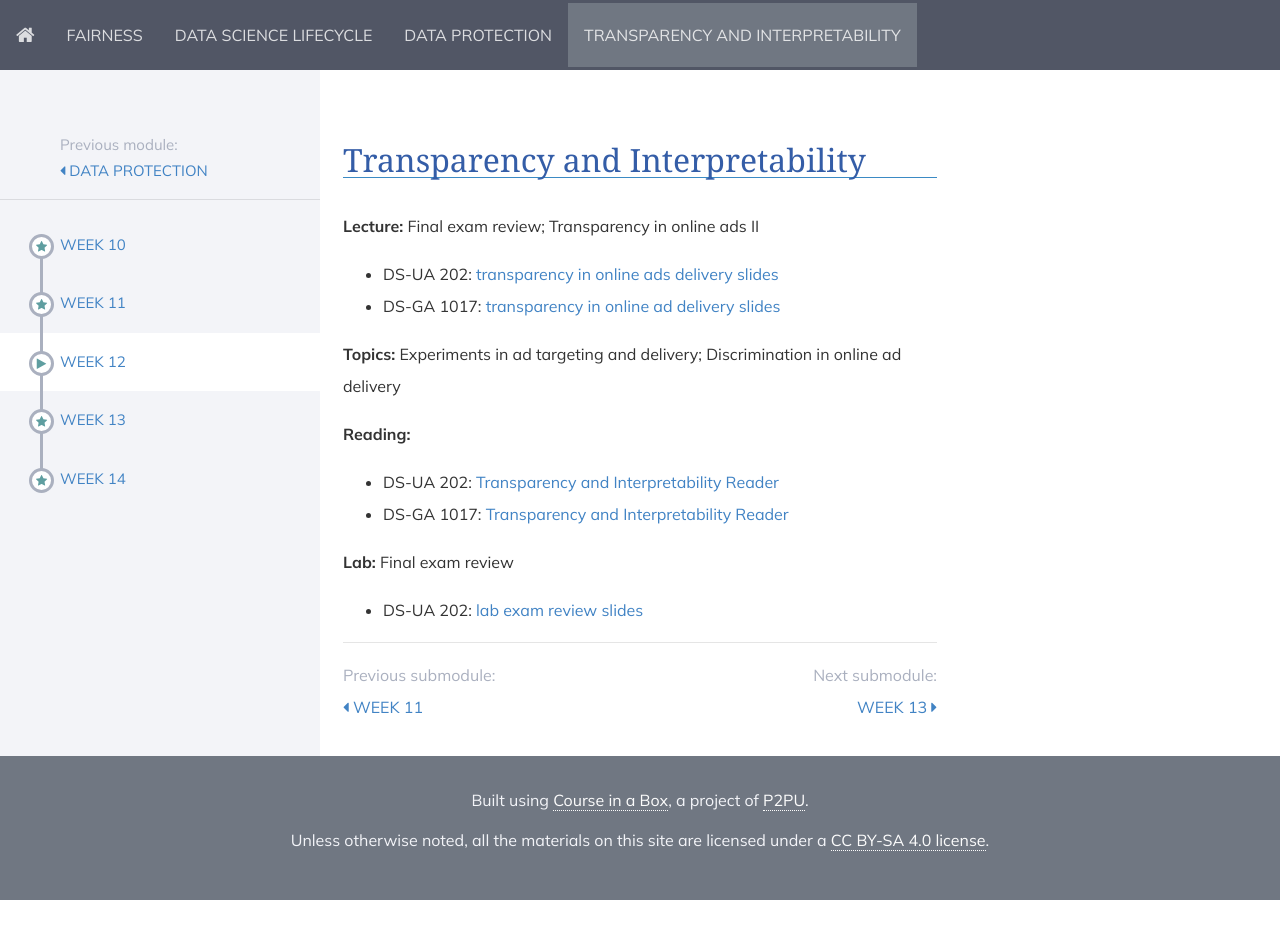
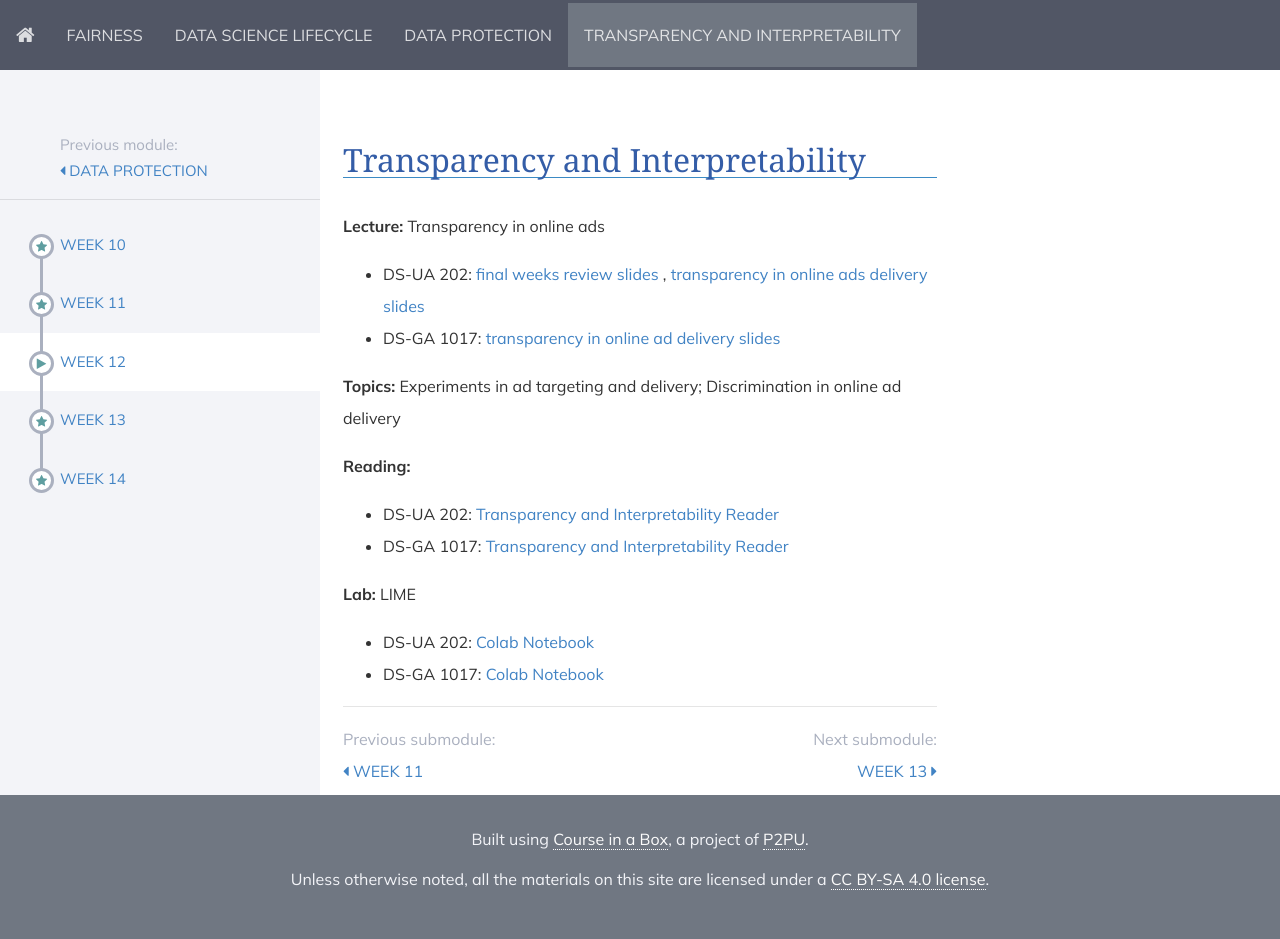
Before and after one commit to DataResponsibly/rds24, a Jekyll site: the page built from modules/transparency_and_interpretability/_posts/2000-01-03-week12.md, in a window 1280 px wide. Built offline with Jekyll 4.4.1, drawn with Linux system fonts in a browser that asks for light colours; nearby versions of some CDN libraries; before the commit the page ends 900 px from its top, so only the background shows below that.

Commit message:
Update 2000-01-03-week12.md

```diff
--- a/modules/transparency_and_interpretability/_posts/2000-01-03-week12.md
+++ b/modules/transparency_and_interpretability/_posts/2000-01-03-week12.md
@@ -4,9 +4,11 @@ title: Week 12
 
 ## Transparency and Interpretability
 
-**Lecture:** Final exam review; Transparency in online ads II
+**Lecture:** Transparency in online ads
 
-* DS-UA 202: [transparency in online ads delivery slides]()
+* DS-UA 202: [final weeks review slides]()
+<!-- (../../../assets/11_final_weeks_202.pdf) -->
+, [transparency in online ads delivery slides]()
 <!-- (../../../assets/12_transparency_ads.pdf) -->
 * DS-GA 1017: [transparency in online ad delivery slides]()
 <!-- (../../../assets/12_transparency_ads.pdf) -->
@@ -20,7 +22,9 @@ title: Week 12
 * DS-GA 1017: [Transparency and Interpretability Reader]()
 <!-- (../../../assets/transparency_reader.pdf) -->
 
-**Lab:** Final exam review
+**Lab:** LIME
 
-* DS-UA 202: [lab exam review slides]()
-<!-- (../../../assets/lab_12_review.pdf) -->
+* DS-UA 202: [Colab Notebook]()
+<!-- (https://colab.research.google.com/drive/1iFknQx341nMZ63dnrBwwIoeIR_n0UOrR?usp=sharing) -->
+* DS-GA 1017: [Colab Notebook]()
+<!-- (https://colab.research.google.com/drive/11aEWEwpOfywZH_AD1qr3p1Crd_YEnSiB?usp=sharing) -->
```
